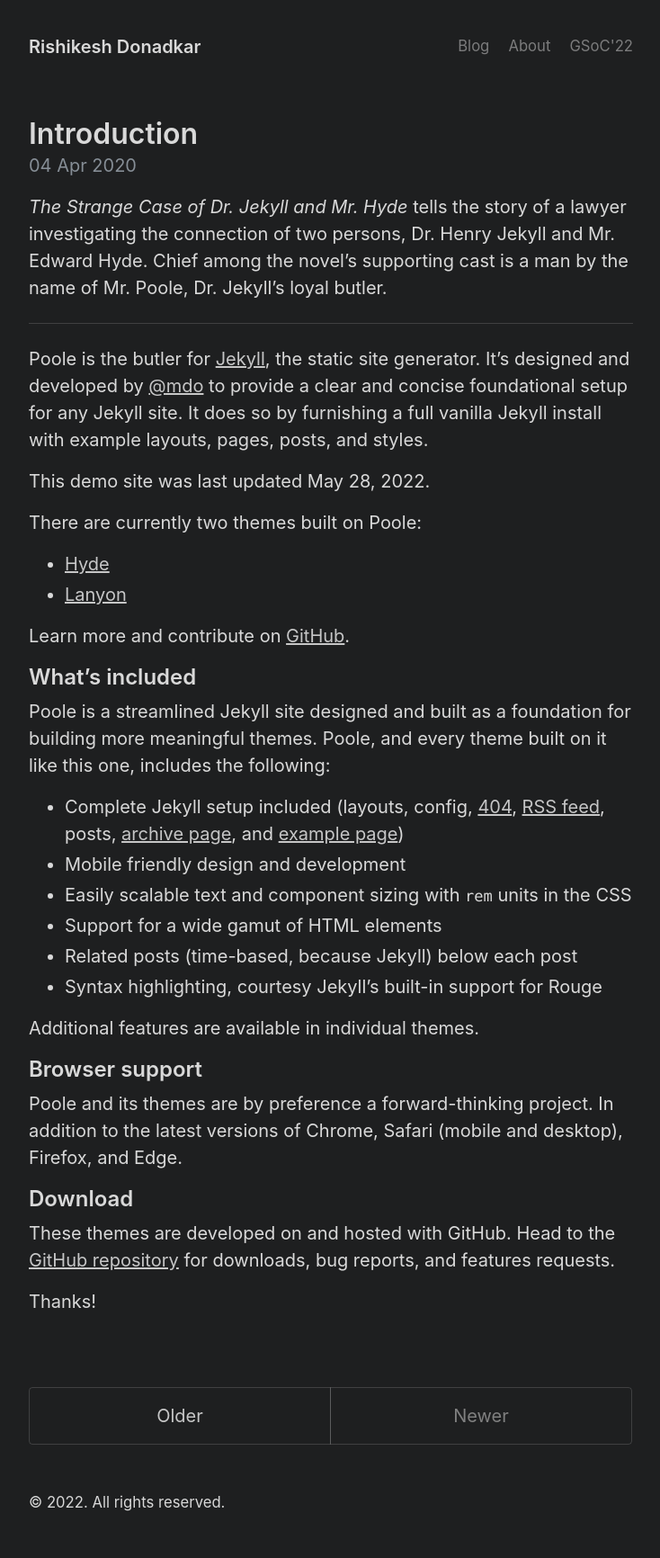
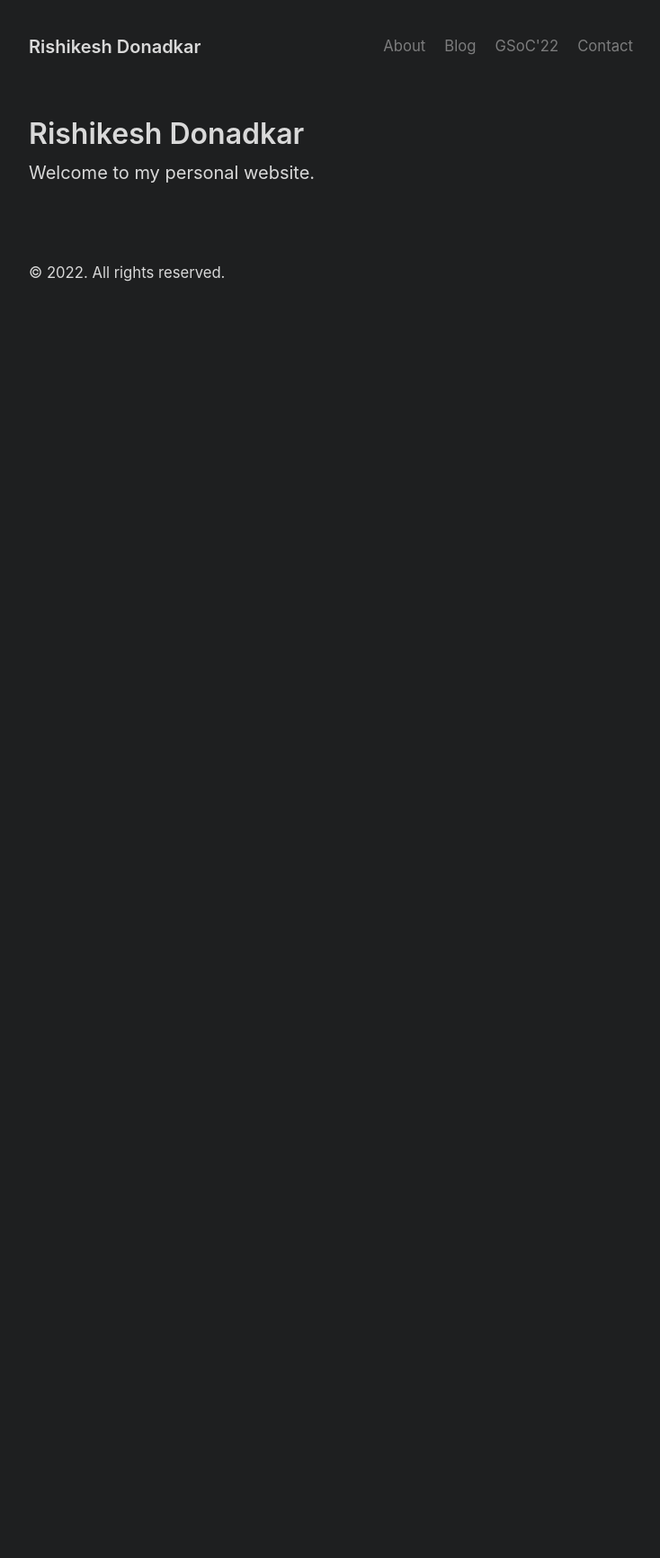
Before and after one commit to RISHI27-dot/rishi27-dot.github.io, a Jekyll site: the page built from index.html, in a window 1280 px wide. Shown: the whole page at 90% size, without its empty margins (272-1006 px from the left). Built offline with Jekyll 4.4.1, drawn with Linux system fonts in a browser that asks for light colours; the list of posts is cut into pages by our own code; after the commit the page ends 900 px from its top, so only the background shows below that.

Commit message:
website prototype redy

```diff
--- a/_config.yml
+++ b/_config.yml
@@ -41,11 +41,14 @@ version: 3.0.0
 
 # Navbar page list
 nav:
+  - title: About
+    url: /about
+
   - title: Blog
     url: /archive
 
-  - title: About
-    url: /about
-
   - title: GSoC'22
     url: /gsoc
+
+  - title: Contact
+    url: /contact
--- a/_posts/2020-04-04-introduction.md
+++ /dev/null
@@ -1,42 +0,0 @@
----
-layout: post
-title: Introduction
----
-
-*The Strange Case of Dr. Jekyll and Mr. Hyde* tells the story of a lawyer investigating the connection of two persons, Dr. Henry Jekyll and Mr. Edward Hyde. Chief among the novel's supporting cast is a man by the name of Mr. Poole, Dr. Jekyll's loyal butler.
-
------
-
-Poole is the butler for [Jekyll](http://jekyllrb.com), the static site generator. It's designed and developed by [@mdo](https://twitter.com/mdo) to provide a clear and concise foundational setup for any Jekyll site. It does so by furnishing a full vanilla Jekyll install with example layouts, pages, posts, and styles.
-
-This demo site was last updated {{ site.time | date: "%B %d, %Y" }}.
-
-There are currently two themes built on Poole:
-
-* [Hyde](http://hyde.getpoole.com)
-* [Lanyon](http://lanyon.getpoole.com)
-
-Learn more and contribute on [GitHub]({{ site.github.repo }}).
-
-## What's included
-
-Poole is a streamlined Jekyll site designed and built as a foundation for building more meaningful themes. Poole, and every theme built on it like this one, includes the following:
-
-* Complete Jekyll setup included (layouts, config, [404]({{ '404.html' | relative_url }}), [RSS feed]({{ 'atom.xml' | relative_url }}), posts, [archive page]({{ 'archive' | relative_url }}), and [example page]({{ 'about' | relative_url }}))
-* Mobile friendly design and development
-* Easily scalable text and component sizing with `rem` units in the CSS
-* Support for a wide gamut of HTML elements
-* Related posts (time-based, because Jekyll) below each post
-* Syntax highlighting, courtesy Jekyll's built-in support for Rouge
-
-Additional features are available in individual themes.
-
-## Browser support
-
-Poole and its themes are by preference a forward-thinking project. In addition to the latest versions of Chrome, Safari (mobile and desktop), Firefox, and Edge.
-
-## Download
-
-These themes are developed on and hosted with GitHub. Head to the [GitHub repository]({{ site.github.repo }}) for downloads, bug reports, and features requests.
-
-Thanks!
--- /dev/null
+++ b/_posts/2022-04-04-introduction.md
@@ -0,0 +1,5 @@
+---
+layout: post
+title: Rishikesh Donadkar
+---
+Welcome to my personal website.
--- a/archive.md
+++ b/archive.md
@@ -2,17 +2,3 @@
 layout: default
 title: Archive
 ---
-
-# Archive
-
-Browse all posts by month and year.
-
-{% assign postsByYearMonth = site.posts | group_by_exp: "post", "post.date | date: '%B %Y'" %}
-{% for yearMonth in postsByYearMonth %}
-  <h2>{{ yearMonth.name }}</h2>
-  <ul>
-    {% for post in yearMonth.items %}
-      <li><a href="{{ post.url }}">{{ post.title }}</a></li>
-    {% endfor %}
-  </ul>
-{% endfor %}
--- a/index.html
+++ b/index.html
@@ -12,14 +12,15 @@ title: Home
       </a>
     </h1>
 
-    <time datetime="{{ post.date | date_to_xmlschema }}" class="post-date">{{ post.date | date_to_string }}</time>
+    <!-- <time datetime="{{ post.date | date_to_xmlschema }}" class="post-date">{{ post.date | date_to_string }}</time> -->
 
     {{ post.content }}
   </article>
   {% endfor %}
 </div>
 
-<div class="pagination">
+
+<!-- <div class="pagination">
   {% if paginator.next_page %}
     <a class="pagination-item older" href="{{ paginator.next_page_path | relative_url }}">Older</a>
   {% else %}
@@ -30,4 +31,4 @@ title: Home
   {% else %}
     <span class="pagination-item newer">Newer</span>
   {% endif %}
-</div>
+</div> -->
```
Also changed, not shown: _posts/2020-03-01-whats-jekyll.md (deleted, +0 -10 lines), _posts/2020-04-02-example-content.md (deleted, +0 -168 lines), _posts/2020-04-03-options.md (deleted, +0 -166 lines), about.md (+3 -4 lines), contact.md (added, +4 -0 lines), gsoc.md (+14 -1 lines), gsoc/home.md (added, +9 -0 lines), gsoc/selection_prep.md (added, +100 -0 lines), gsoc/weeks/week0.1.md (added, +15 -0 lines), gsoc/weeks/week0.2.md (added, +9 -0 lines), gsoc/assets/test_img_two.png (added), 1 other file.
